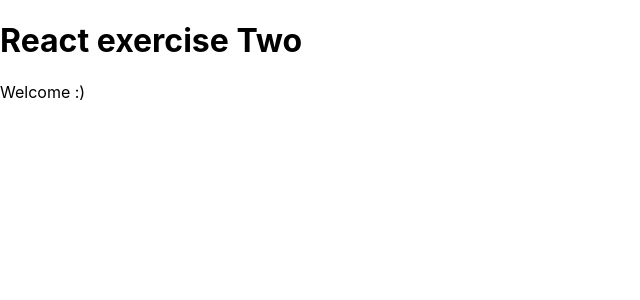
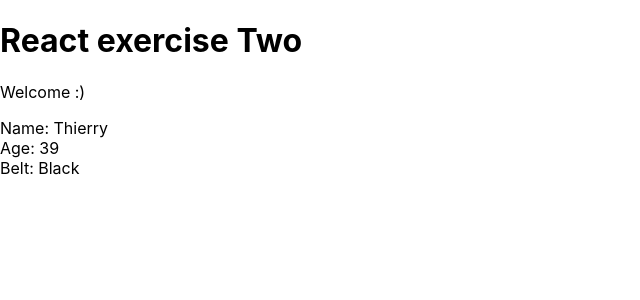
Before and after one commit to Jitgitbit/react-exercise-two, a React (Create React App) app: page / in a window 1280 px wide. Shown: the top 300 px of the page, without its empty margins (0-640 px from the left). Built offline with nearby package versions, Linux system fonts and the light colour scheme.

Commit message:
component nested

```diff
--- a/src/App.js
+++ b/src/App.js
@@ -1,4 +1,5 @@
 import React from 'react';
+import Phoenix from './components/Phoenix';
 
 
 function App() {
@@ -6,6 +7,7 @@ function App() {
     <div className="App">
       <h1>React exercise Two</h1>
       <p>Welcome :)</p>
+      <Phoenix/>
     </div>
   );
 }
--- /dev/null
+++ b/src/components/Phoenix.jsx
@@ -0,0 +1,13 @@
+import React, { Component } from 'react'
+
+export default class Phoenix extends Component {
+  render() {
+    return (
+      <div className='phoenix'>
+        <div>Name: Thierry</div>
+        <div>Age: 39</div>
+        <div>Belt: Black</div>
+      </div>
+    )
+  }
+}
```
